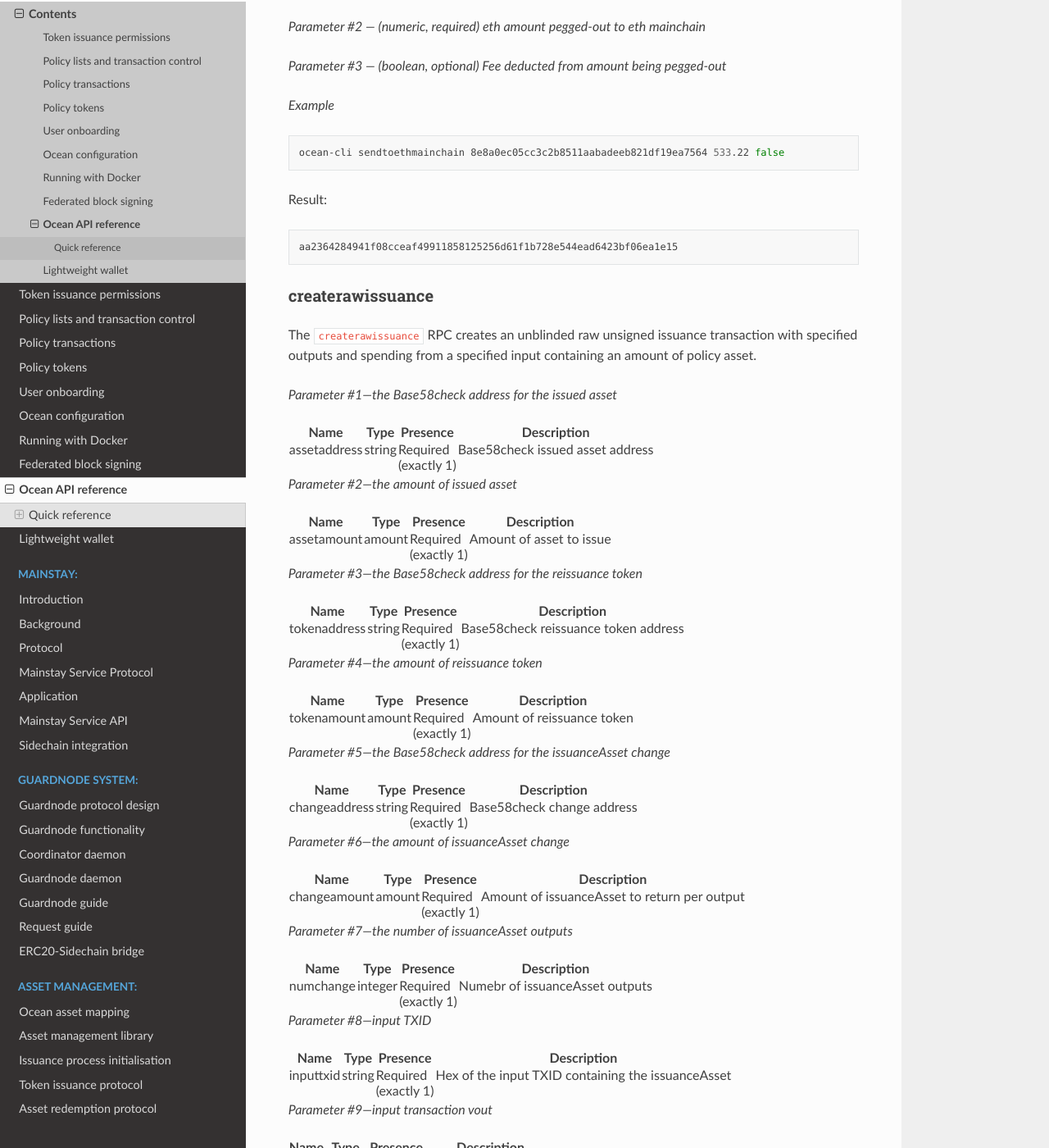
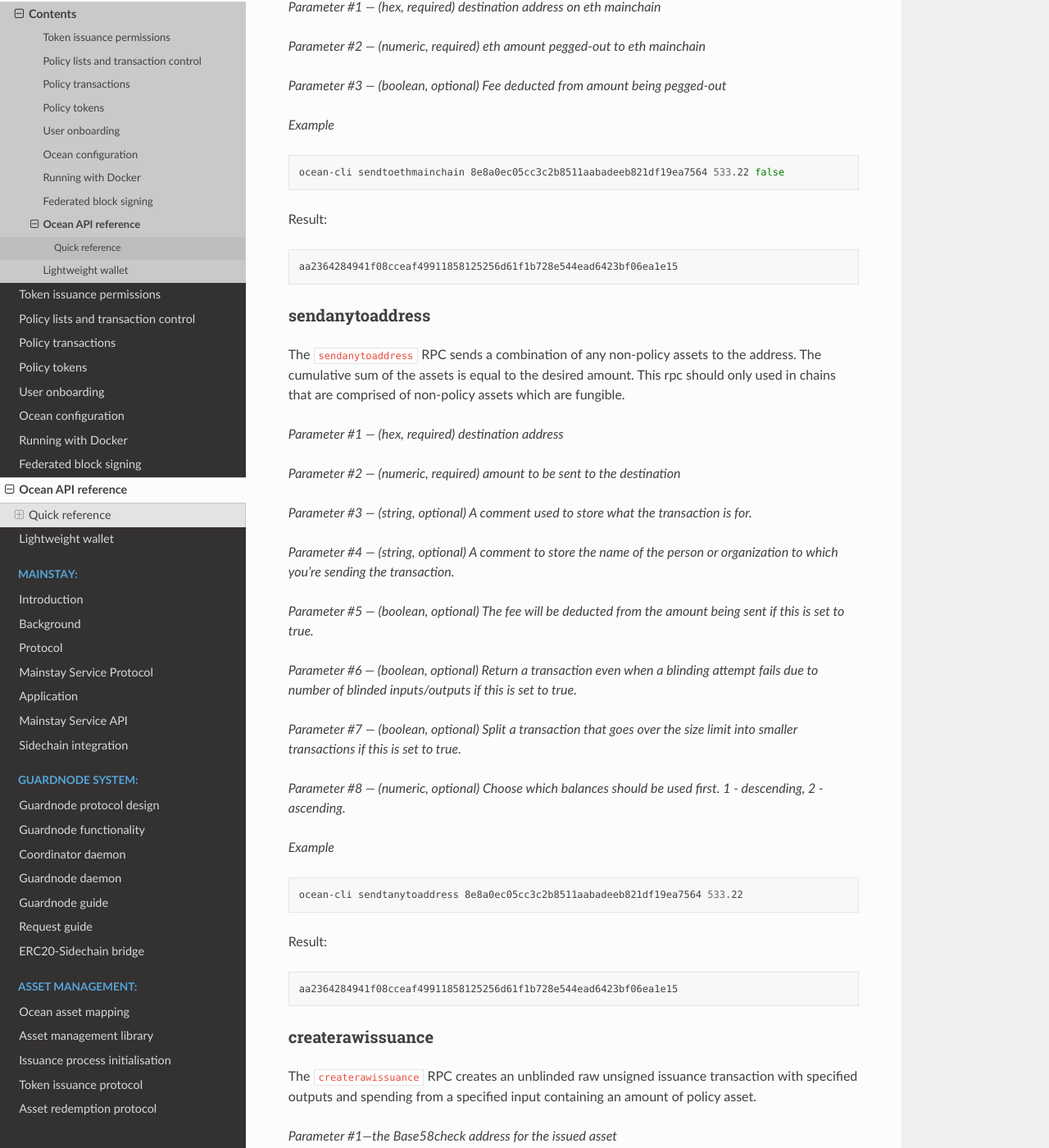
Before and after one commit to commerceblock/docs, a Sphinx documentation site: the page built from source/ocean-api/index.rst, in a window 1280 px wide and 1400 px high, scrolled down 9775 px. Shown: the whole window at 82% size. Built offline with Sphinx 7.4.7 and the Read the Docs theme 2.0.0, drawn with Linux system fonts in a browser that asks for light colours.

Commit message:
added sendanytoaddress

```diff
--- a/source/ocean-api/index.rst
+++ b/source/ocean-api/index.rst
@@ -41,6 +41,7 @@ Wallet
 * `validateethpegin <#validateethpegin>`_
 * `claimethpegin <#claimethpegin>`_
 * `sendtoethmainchain <#sendtoethmainchain>`_
+* `sendanytoaddress <#sendanytoaddress>`_
 
 Utility
 ^^^^^^^
@@ -757,6 +758,41 @@ Result:
 
     aa2364284941f08cceaf49911858125256d61f1b728e544ead6423bf06ea1e15
 
+sendanytoaddress
+^^^^^^^^^^^^^^^^^^^^^^^^^^^^^^^^^^^^^^^^
+
+The ``sendanytoaddress`` RPC sends a combination of any non-policy assets to the address. The cumulative sum of the assets is equal to the desired amount. This rpc should only used in chains that are comprised of non-policy assets which are fungible.
+
+
+*Parameter #1 --- (hex, required) destination address*
+
+*Parameter #2 --- (numeric, required) amount to be sent to the destination*
+
+*Parameter #3 --- (string, optional) A comment used to store what the transaction is for.*
+
+*Parameter #4 --- (string, optional) A comment to store the name of the person or organization to which you're sending the transaction.*
+
+*Parameter #5 --- (boolean, optional) The fee will be deducted from the amount being sent if this is set to true.*
+
+*Parameter #6 --- (boolean, optional) Return a transaction even when a blinding attempt fails due to number of blinded inputs/outputs if this is set to true.*
+
+*Parameter #7 --- (boolean, optional) Split a transaction that goes over the size limit into smaller transactions if this is set to true.*
+
+*Parameter #8 --- (numeric, optional) Choose which balances should be used first. 1 - descending, 2 - ascending.*
+
+
+*Example*
+
+.. code-block:: bash
+
+   ocean-cli sendtanytoaddress 8e8a0ec05cc3c2b8511aabadeeb821df19ea7564 533.22
+
+Result:
+
+.. code-block:: text
+
+    aa2364284941f08cceaf49911858125256d61f1b728e544ead6423bf06ea1e15
+
 createrawissuance
 ^^^^^^^^^^^^^^^^^^^^^^^^^^^^^^^^^^^^^^^^
 
```
Also changed, not shown: 2 other files.
